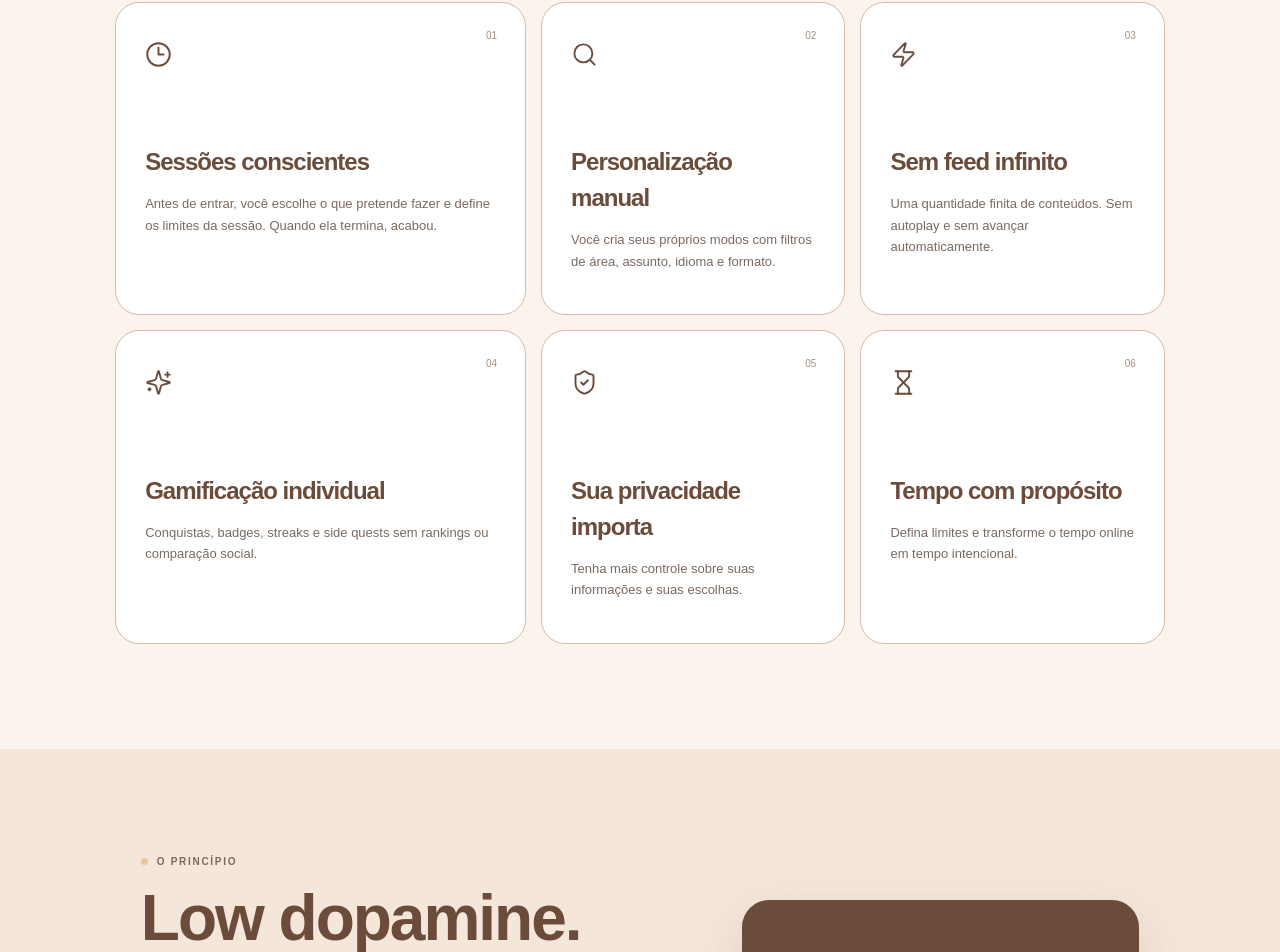
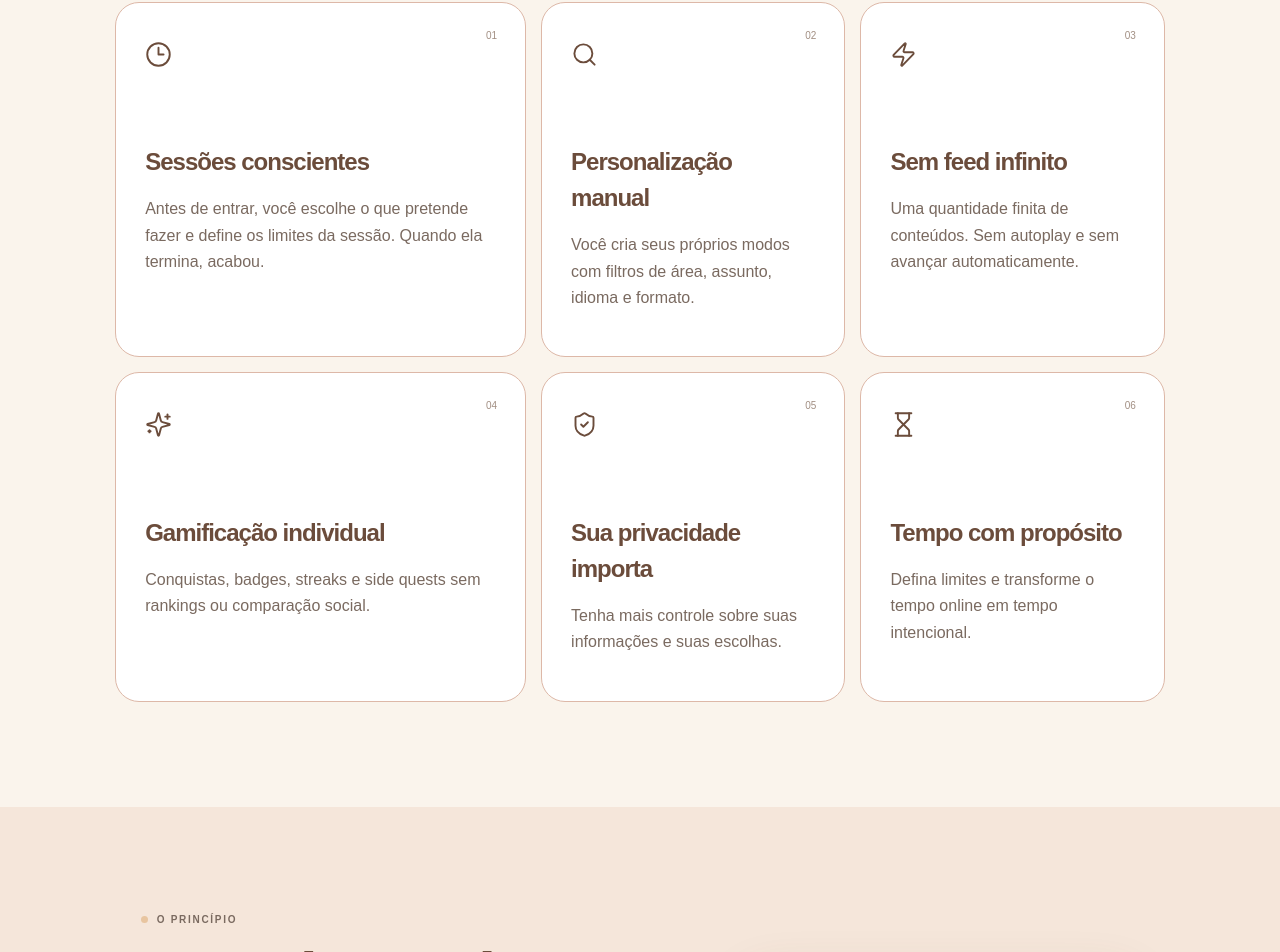
Before and after one commit to felipesalvador-dev/Ikai, a React (Vite) app in the folder ikai - frontend/: page / in a window 1280 px wide. Shown: the part 1492-2444 px from the top of the page. Built offline with nearby package versions, Linux system fonts and the light colour scheme.

Commit message:
ajustando o tamanho das letras

```diff
--- a/ikai - frontend/src/styles.css
+++ b/ikai - frontend/src/styles.css
@@ -765,7 +765,7 @@ em {
 .feature-card p {
   color: var(--muted);
 
-  font-size: 13px;
+  font-size: 16px;
 
   line-height: 1.65;
 
```
